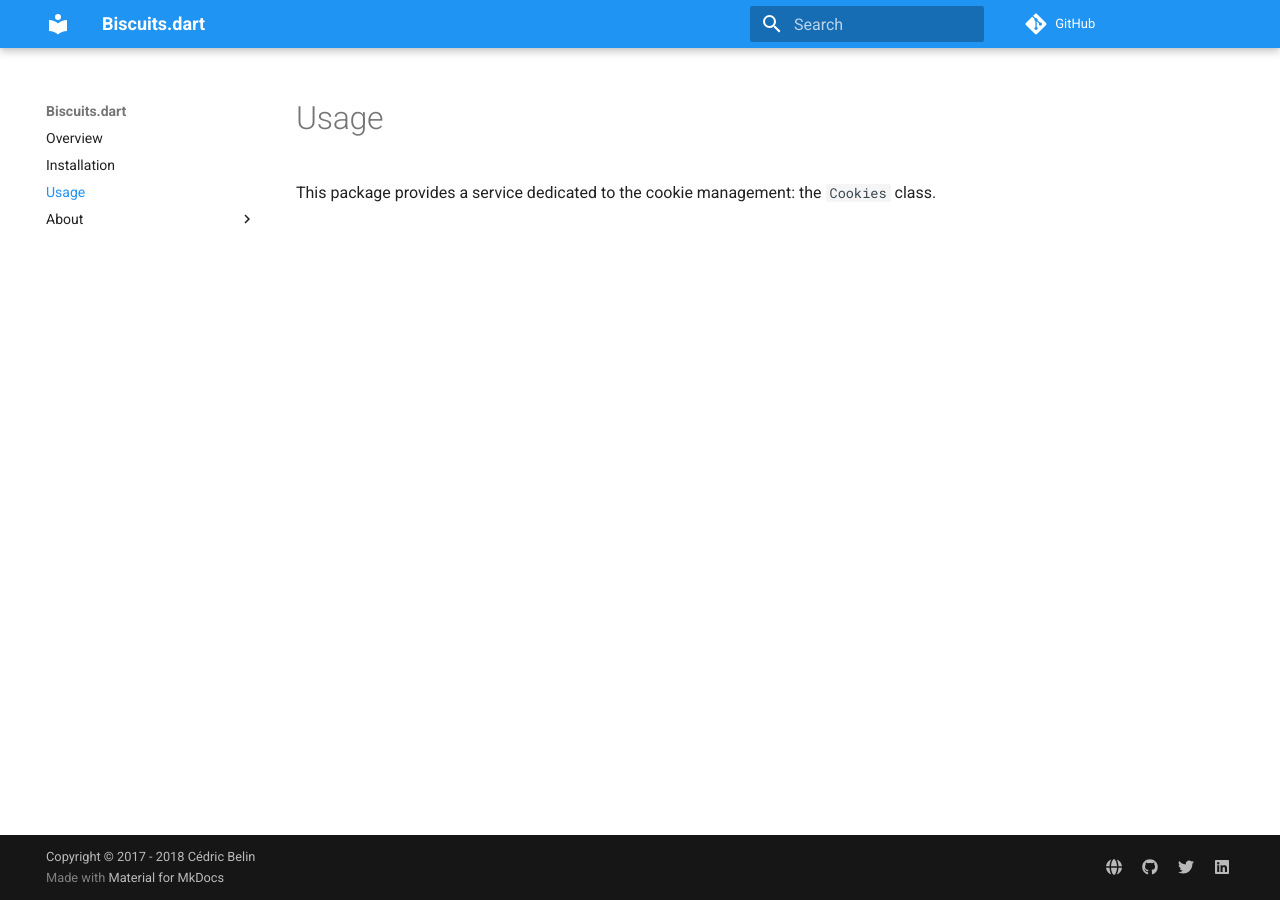
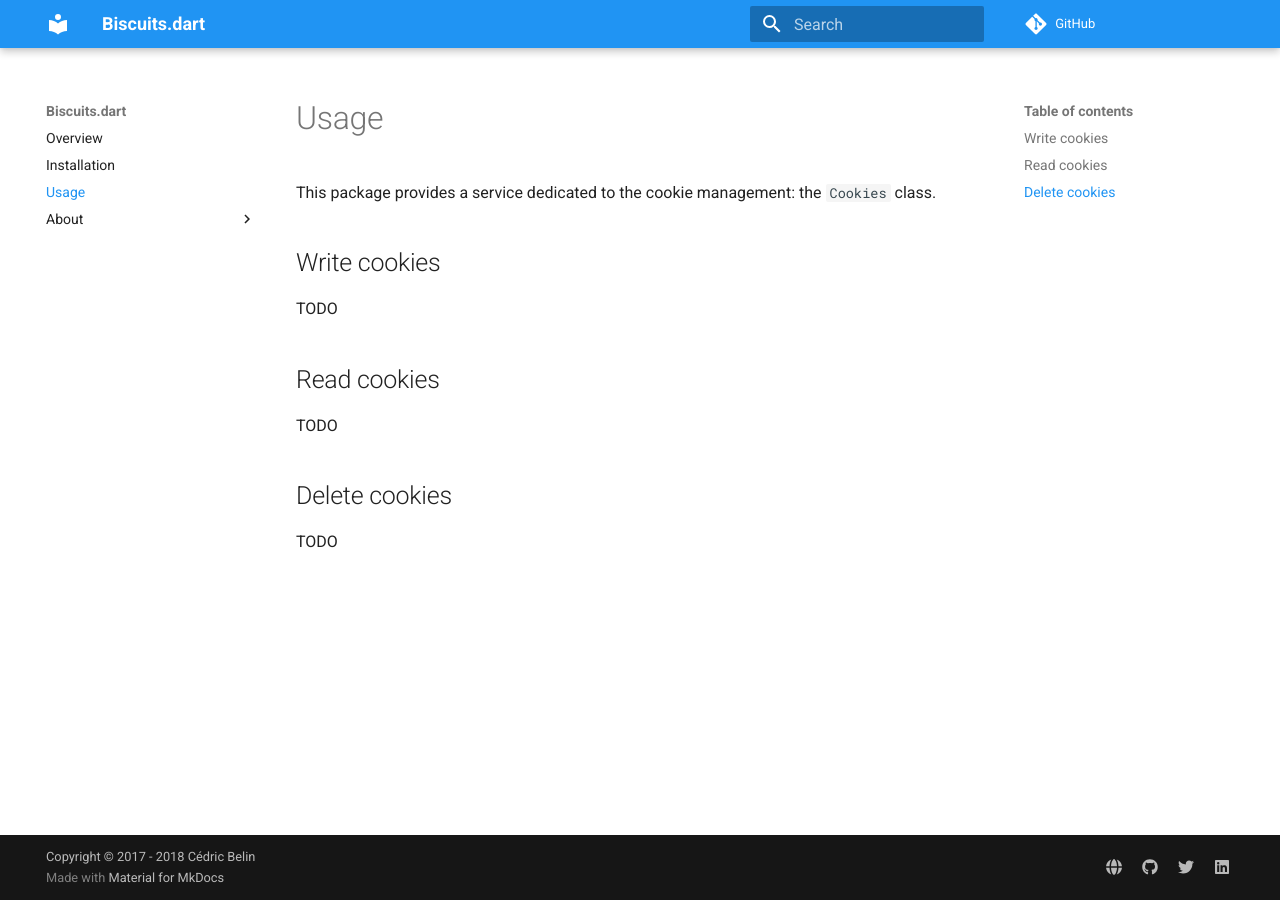
Before and after one commit to cedx/biscuits.dart, an MkDocs documentation site: the page built from doc/usage.md, in a window 1280 px wide. Built offline with MkDocs 1.6.1 and Material for MkDocs 9.7.7, drawn with Linux system fonts in a browser that asks for light colours; comment, search, counter and statistics services are not loaded; old or Windows-style settings are respelled for this version of MkDocs.

Commit message:
Updated the example

```diff
--- a/doc/usage.md
+++ b/doc/usage.md
@@ -1,2 +1,11 @@
 # Usage
 This package provides a service dedicated to the cookie management: the `Cookies` class.
+
+## Write cookies
+TODO
+
+## Read cookies
+TODO
+
+## Delete cookies
+TODO
```
Also changed, not shown: 2 other files.
